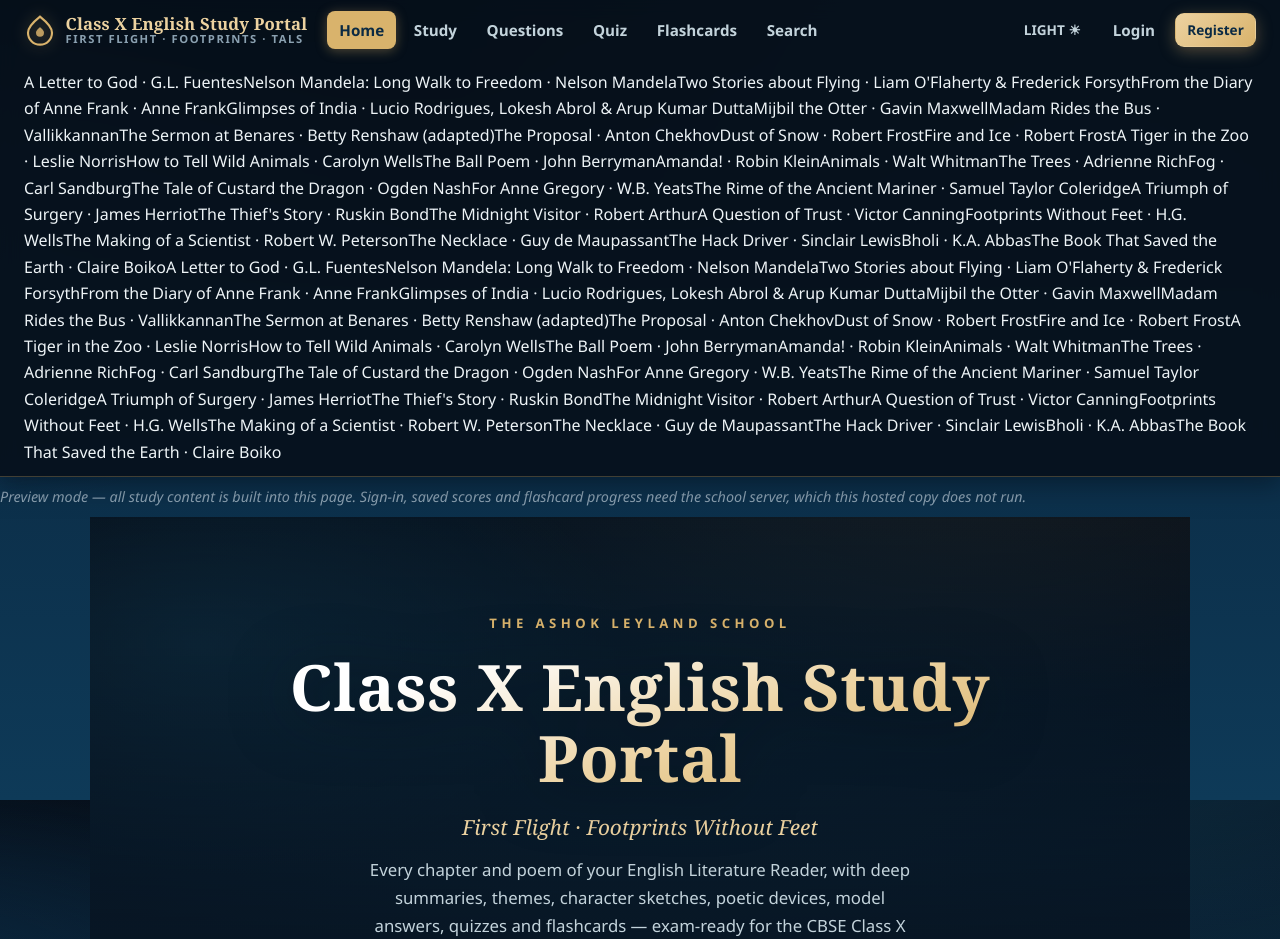
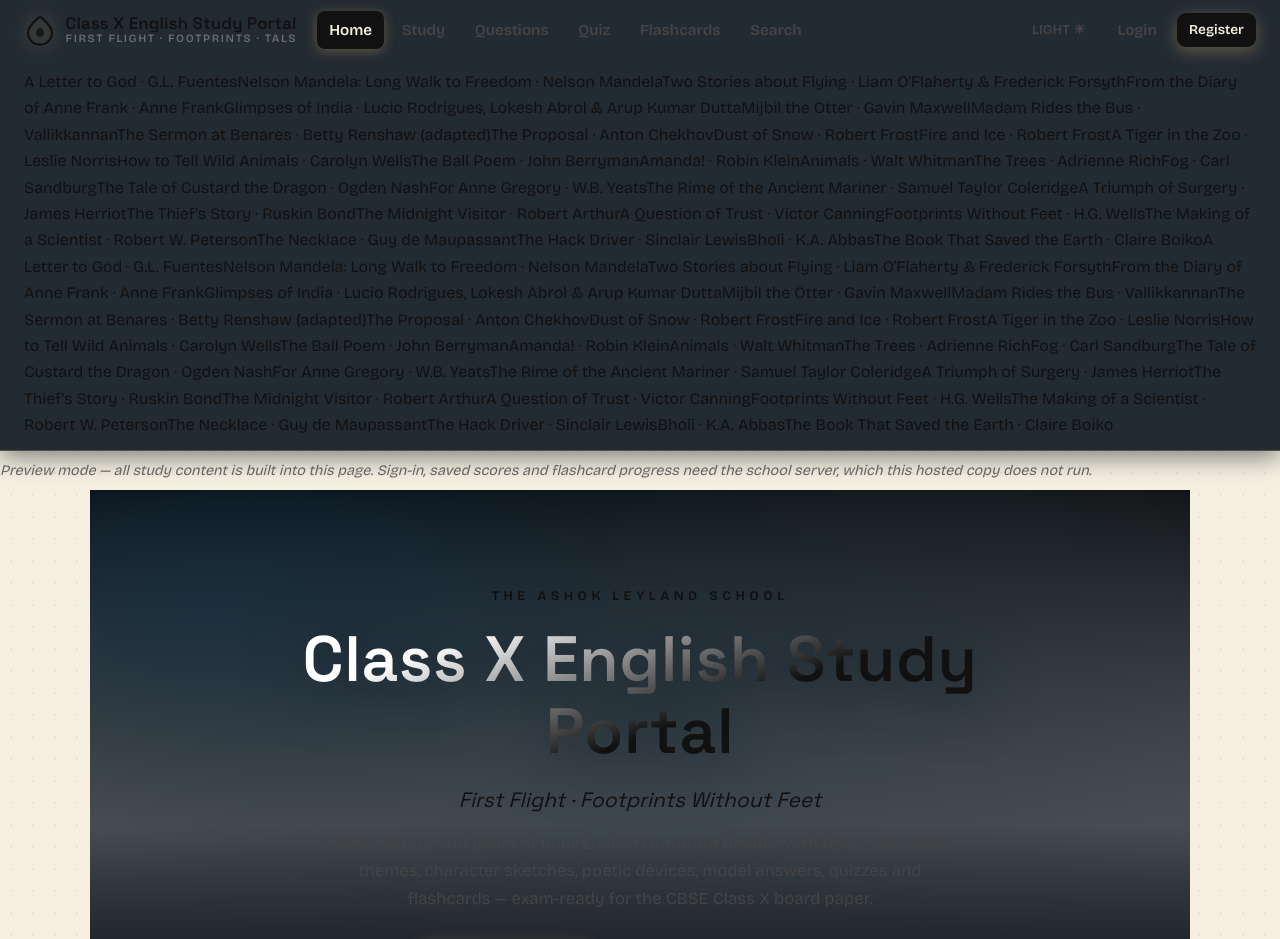
Before and after one commit to Hustlenix/The-Rime-Of-The-Ancient-Mariner, a React (Vite) app in the folder client/: page /#/ in a window 1280 px wide. Shown: the top 939 px of the page. Built offline with nearby package versions, Linux system fonts and the light colour scheme; no server answers.

Commit message:
Rewrite design tokens to neo-brutalism with dark theme

```diff
--- a/client/src/styles.css
+++ b/client/src/styles.css
@@ -4,26 +4,54 @@
    ============================================================ */
 
 :root {
-  --deep-sea: #0b2a43;
-  --abyss: #060f1a;
-  --sea: #134e6f;
-  --sea-mid: #1a6285;
-  --storm: #5a7284;
-  --storm-light: #8ba1b1;
-  --ice: #eef4f7;
-  --ice-dim: #c3d3db;
-  --parchment: #d9b36c;
-  --parchment-light: #ecd2a0;
-  --parchment-deep: #b98d45;
-  --ink: #0d1b26;
-  --good: #3d9c74;
-  --bad: #b05043;
-  --radius: 14px;
-  --shadow: 0 10px 34px rgba(3, 12, 22, 0.45);
-  --shadow-soft: 0 4px 18px rgba(3, 12, 22, 0.3);
-  --glow: 0 0 0 3px rgba(217, 179, 108, 0.22);
-  --serif: 'Playfair Display', Georgia, 'Times New Roman', serif;
-  --sans: 'Source Sans 3', 'Segoe UI', system-ui, sans-serif;
+  /* light neo-brutalist theme (default) */
+  --deep-sea: #f5f0e1; /* page background */
+  --abyss: #111111; /* ink */
+  --sea: #ffffff; /* card surface */
+  --sea-mid: #ffd633; /* primary accent */
+  --storm: #5a5a5a;
+  --storm-light: #6b6b6b;
+  --ice: #111111; /* primary text */
+  --ice-dim: #444444;
+  --parchment: #111111; /* links */
+  --parchment-light: #111111;
+  --parchment-deep: #000000;
+  --ink: #ffffff; /* text on dark fills */
+  --good: #3ddc84;
+  --bad: #ff5a5f;
+  --radius: 4px;
+  --shadow: 4px 4px 0 var(--shadow-ink);
+  --shadow-soft: 2px 2px 0 var(--shadow-ink);
+  --glow: 0 0 0 3px var(--shadow-ink);
+  --serif: 'Space Grotesk', 'Segoe UI', system-ui, sans-serif;
+  --sans: 'Bricolage Grotesque', 'Segoe UI', system-ui, sans-serif;
+  --border-ink: #111111;
+  --shadow-ink: rgba(17, 17, 17, 0.92);
+  --paper-dot: rgba(17, 17, 17, 0.05);
+  --yellow: #ffd633;
+  --cyan: #39d2e7;
+  --magenta: #ff6bb0;
+  --green: #3ddc84;
+  --red: #ff5a5f;
+  --gold: #e8b04b;
+}
+
+[data-theme='dark'] {
+  --deep-sea: #141414;
+  --abyss: #0e0e0e;
+  --sea: #1e1e1e;
+  --sea-mid: #ffd633;
+  --storm: #8a8a8a;
+  --storm-light: #9a9a9a;
+  --ice: #f2f2f2;
+  --ice-dim: #b4b4b4;
+  --parchment: #f2f2f2;
+  --parchment-light: #ffffff;
+  --parchment-deep: #ffd633;
+  --ink: #111111;
+  --border-ink: #000000;
+  --shadow-ink: rgba(0, 0, 0, 0.9);
+  --paper-dot: rgba(255, 255, 255, 0.05);
 }
 
 * {
@@ -39,16 +67,15 @@ body {
   font-family: var(--sans);
   color: var(--ice);
   line-height: 1.65;
-  background:
-    radial-gradient(1200px 600px at 85% -10%, rgba(26, 98, 133, 0.35), transparent 60%),
-    radial-gradient(1000px 500px at -10% 30%, rgba(11, 42, 67, 0.9), transparent 55%),
-    linear-gradient(180deg, var(--abyss) 0%, var(--deep-sea) 40%, #0e3a58 100%) fixed;
+  background-color: var(--deep-sea);
+  background-image: radial-gradient(var(--paper-dot) 1px, transparent 1px);
+  background-size: 22px 22px;
   min-height: 100vh;
 }
 
 ::selection {
-  background: var(--parchment);
-  color: var(--ink);
+  background: var(--yellow);
+  color: var(--abyss);
 }
 
 ::-webkit-scrollbar {
@@ -60,8 +87,8 @@ body {
 }
 
 ::-webkit-scrollbar-thumb {
-  background: var(--sea-mid);
-  border-radius: 6px;
+  background: var(--border-ink);
+  border-radius: 2px;
 }
 
 ::-webkit-scrollbar-thumb:hover {
@@ -92,9 +119,9 @@ code {
 }
 
 mark {
-  background: var(--parchment);
-  color: var(--ink);
-  border-radius: 3px;
+  background: var(--yellow);
+  color: var(--abyss);
+  border-radius: 2px;
   padding: 0 0.15rem;
 }
 
```
